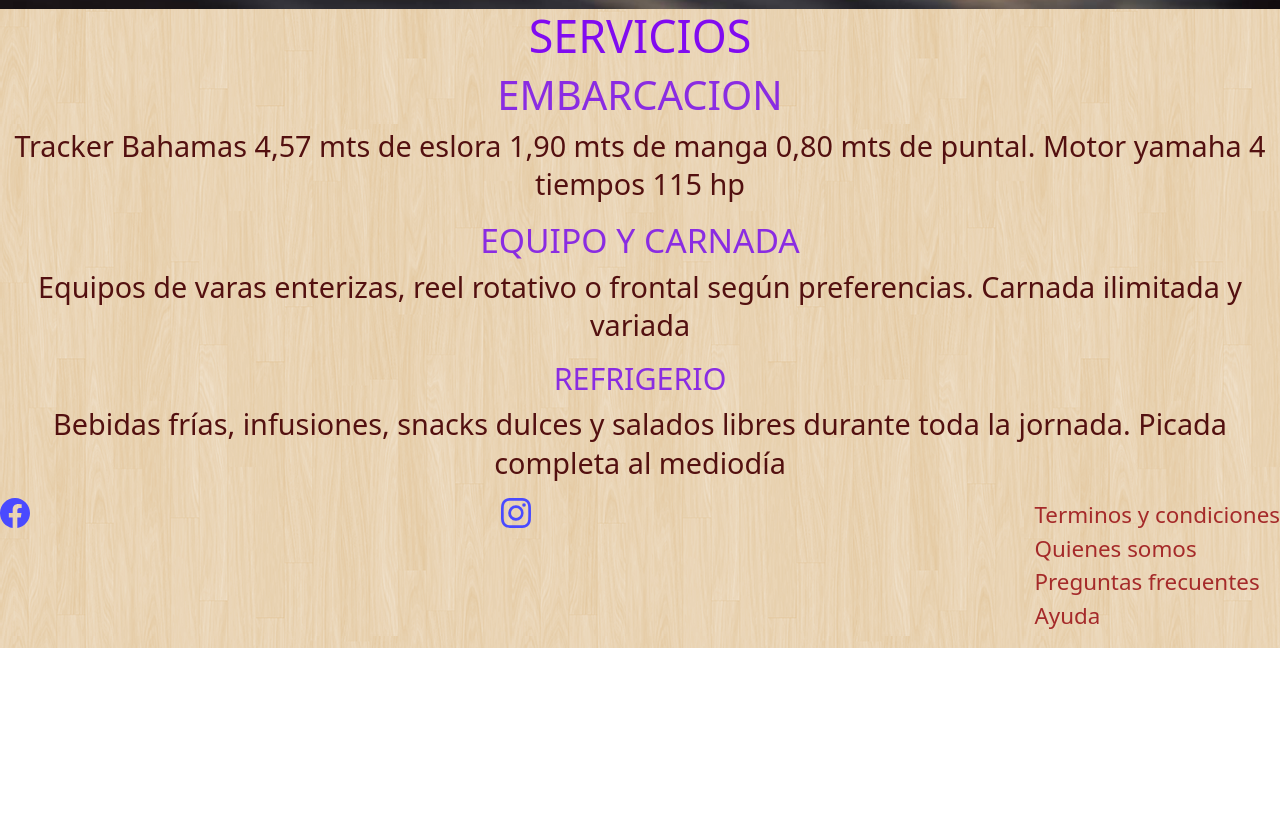
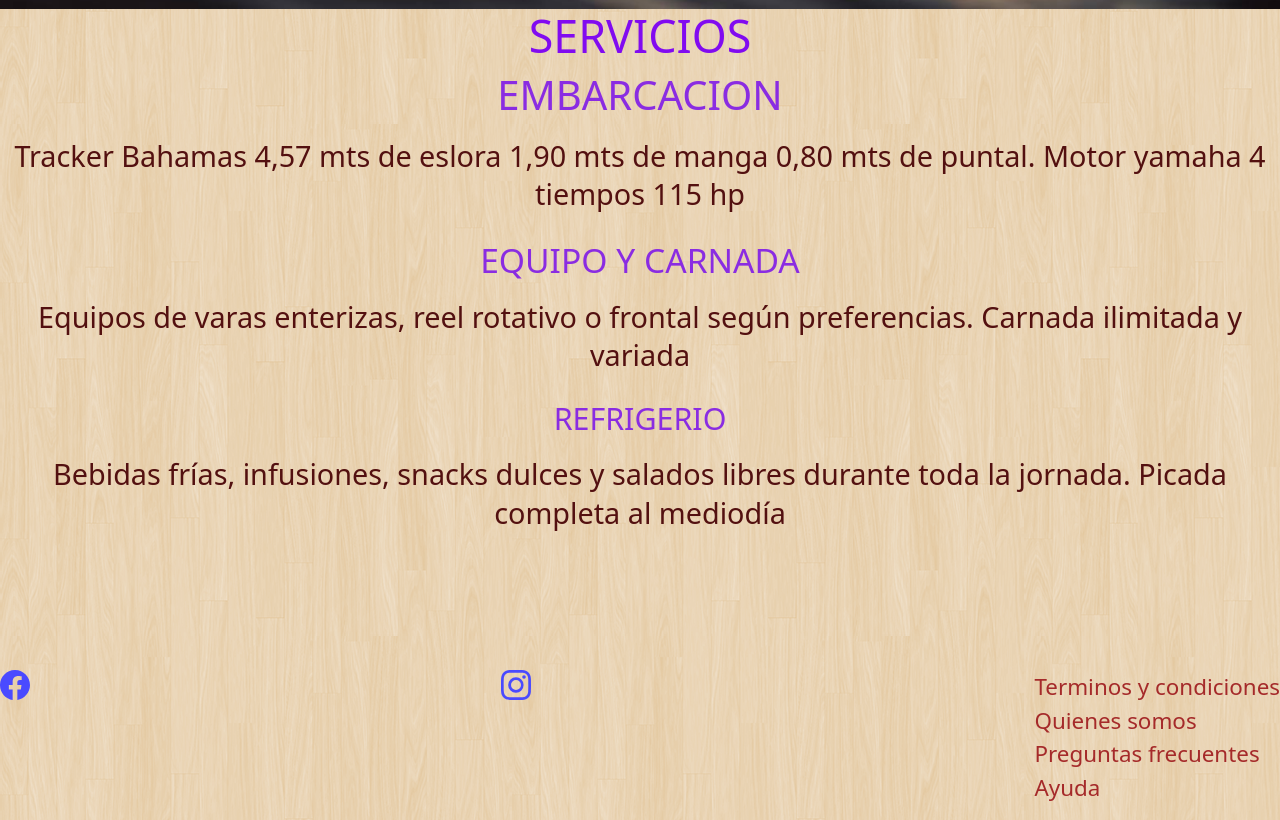
Before and after one commit to alejandrob612/pesca365diegoreinoso, a website: page index.html in a window 1280 px wide. Shown: the part 900-1720 px from the top of the page. Before the commit the page ends 1548 px from the top, so only its background shows below. Drawn offline with nearby package versions, Linux system fonts and the light colour scheme.

Commit message:
28 de abril

```diff
--- a/scss/_commons.scss
+++ b/scss/_commons.scss
@@ -6,7 +6,9 @@ html {
     background-image: url(../img/retina_wood.png);
     background-repeat: repeat;
     background-attachment: fixed;
-    p {
+
+    p { display: flex;
+        padding: 10px;
         color: rgb(83, 16, 16);
         font-weight: 400;
         font-size: 1.8rem;
@@ -56,6 +58,7 @@ html {
         }
         footer {
             display: flex;justify-content: space-between;
+            margin-top: 10%;
 
                 div {
                     svg {
--- a/scss/style.scss
+++ b/scss/style.scss
@@ -1,5 +1,5 @@
 @import url('https://fonts.googleapis.com/css2?family=Rubik:wght@300;400&display=swap');
 @import "_vars";
+@import "_nav";
 @import "_commons";
-@import "_nav";
 @import "_media";
```
Also changed, not shown: css/style.css, 2 other files.
